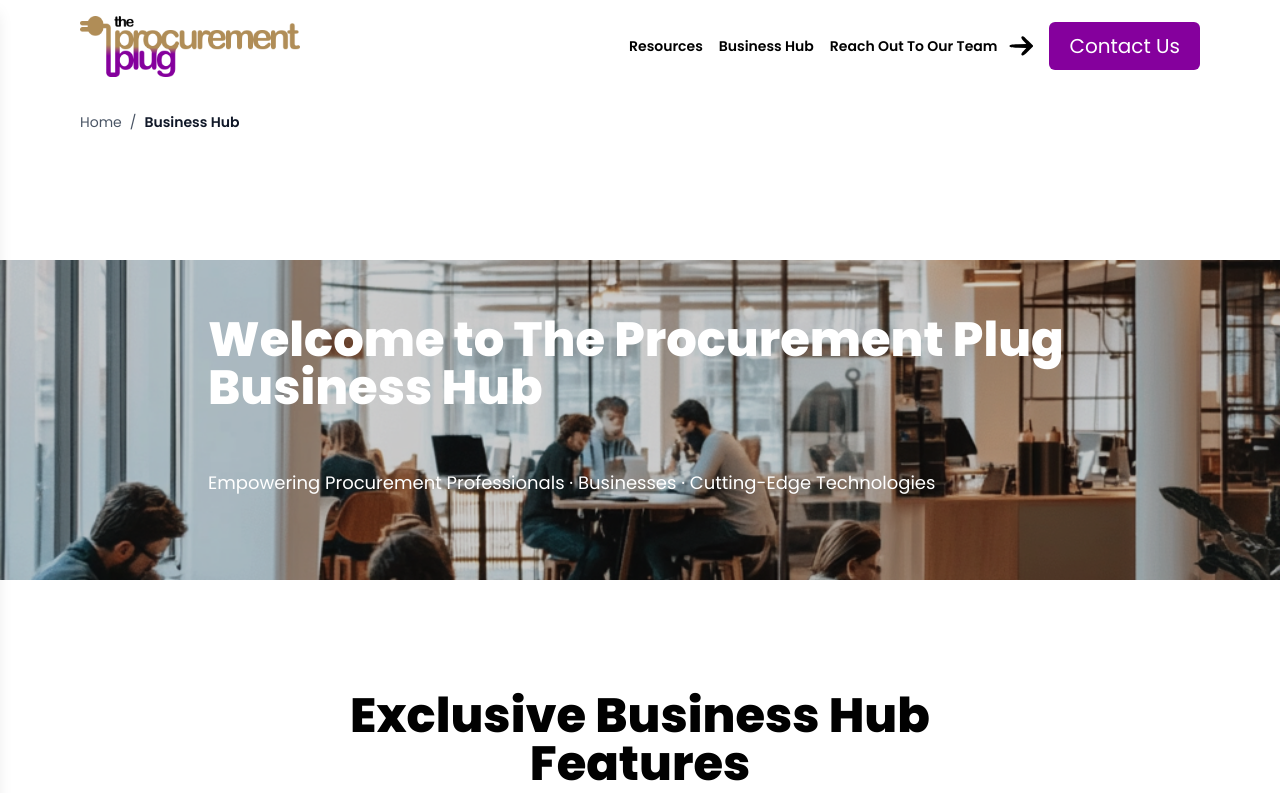
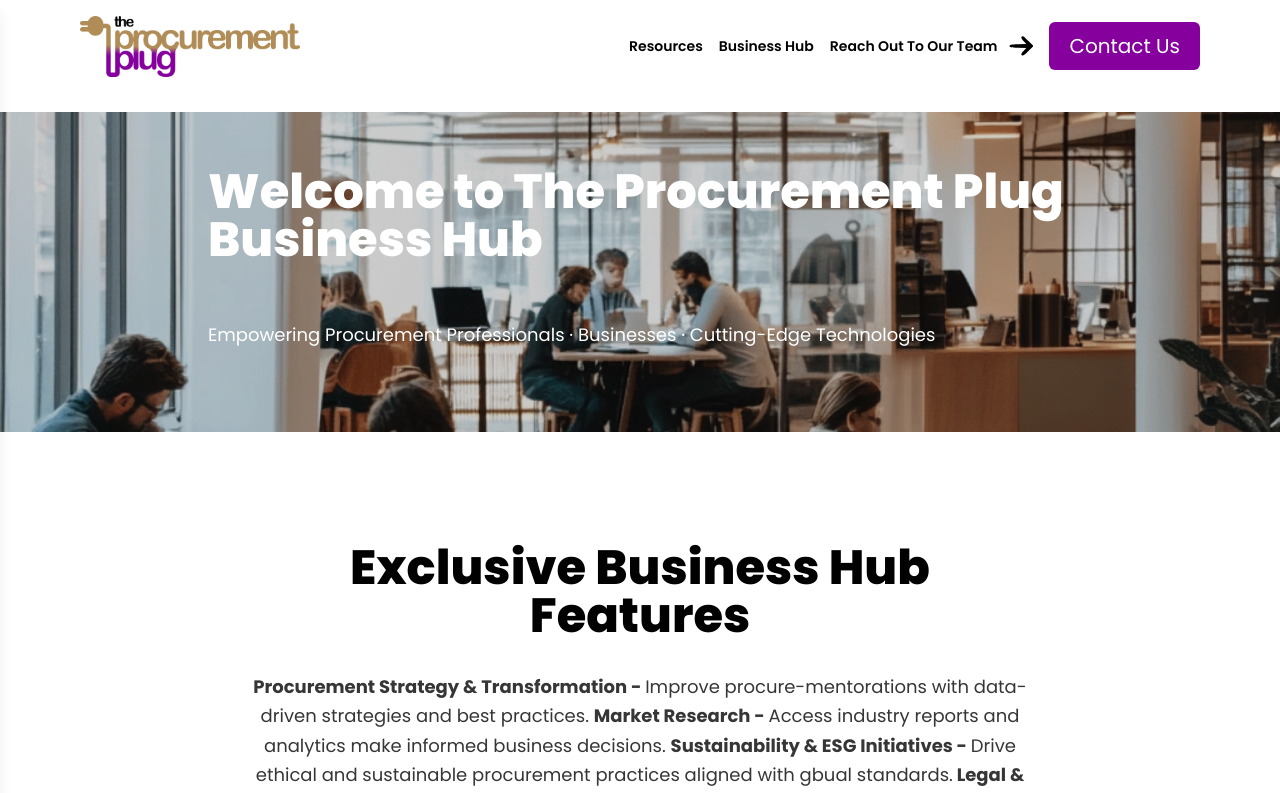
Before and after one commit to NexaForgeTechnologies/theprocurementplug, a Next.js app: page /business-hub in a window 1280 px wide. Shown: the top 793 px of the page. Built offline with nearby package versions, Linux system fonts and the light colour scheme.

Commit message:
remove breacrumb from business hub

```diff
--- a/src/app/business-hub/page.js
+++ b/src/app/business-hub/page.js
@@ -26,23 +26,6 @@ export const metadata = {
         images: ['https://theprocurementplug.com/images/og/main.png'],
     },
 };
-
-
-function Breadcrumb() {
-    return (
-        <nav className="text-sm breadcrumbs mb-4">
-            <ol className="list-reset flex text-gray-600 gap-2">
-                <li>
-                    <Link href="/" className="hover:underline">Home</Link>
-                </li>
-                <li>/</li>
-                <li className="text-gray-900 font-semibold">
-                    Business Hub
-                </li>
-            </ol>
-        </nav>
-    )
-}
 
 function page() {
     const businessFeatures = [
@@ -133,7 +116,6 @@ function page() {
     ]
     return (
         <>
-            <Breadcrumb />
             <BlogHeading
                 img="/images/home/tiles/tile-3.png"
                 heading="Welcome to The Procurement Plug Business Hub"
```
